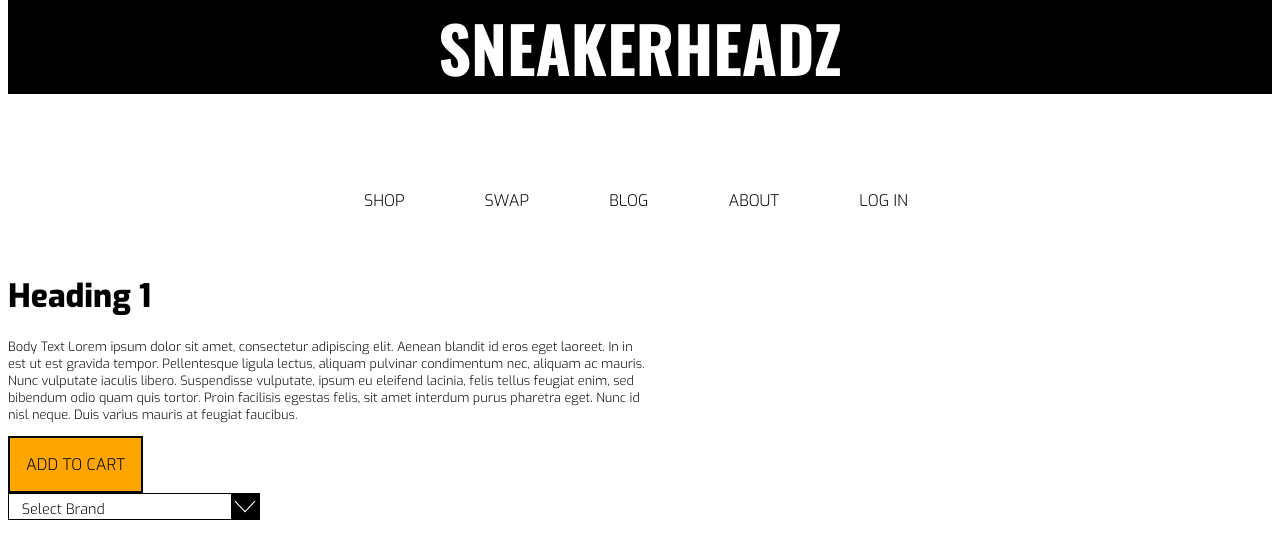
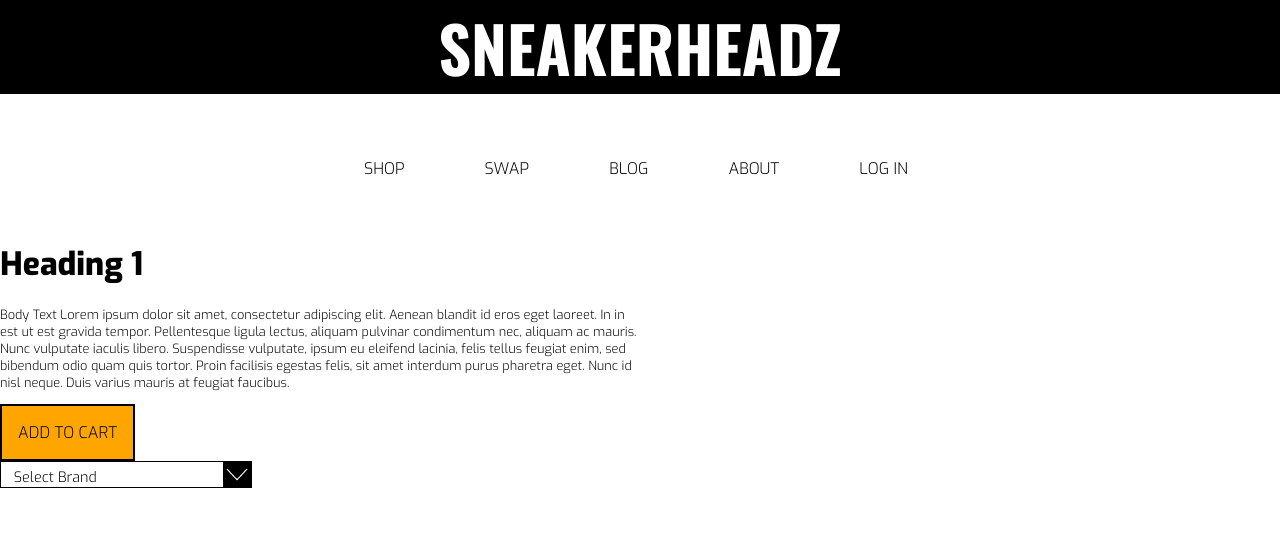
Before and after one commit to tomdel/iat381_po2_team22, a plain HTML site: page _work/font_outline.html in a window 1280 px wide. Shown: the top 558 px of the page. Drawn offline with nearby package versions, Linux system fonts and the light colour scheme.

Commit message:
Fixed container style

```diff
--- a/_work/css/main.css
+++ b/_work/css/main.css
@@ -1,17 +1,23 @@
 /* Sneakerheadz style sheet */
 body {
-	margin-top: 0;
-	padding: 0;
+	margin: 0;
+
+}
+
+#container {
+	height: 100%;
+	width: 100%;
+	margin: 0;
+	min-width: 960px;
 }
 
 header {
 	background-color: #000;
+	height: 10%;
 	width: 100%;
-	height: 10%;
-	margin: 0 auto;
+	margin: 0;
 	padding: 0;
 	border: 0;
-
 }
 
 .masthead {
@@ -69,7 +75,7 @@ a {
 	float: left;
 	clear: both;
 	width: 100%;
-	padding: 4rem;
+	padding: 2rem 4rem 4rem 4rem;
 	list-style: none;
 }
 
```
